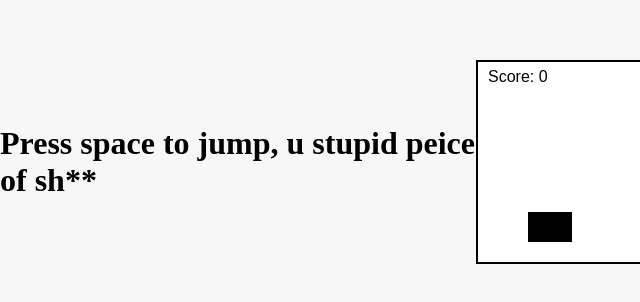
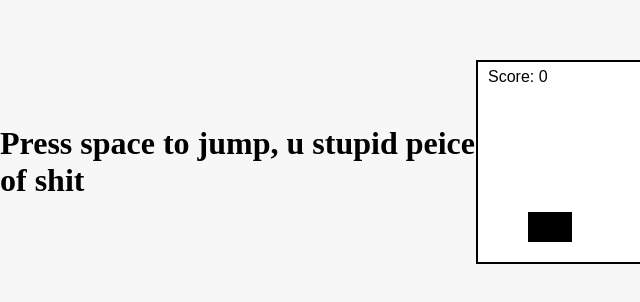
Before and after one commit to TheogCruise/testweb, a plain HTML site: page index.html in a window 1280 px wide. Shown: the part 238-540 px from the top of the page, 0-640 px from the left. Drawn offline with Linux system fonts and the light colour scheme.

Commit message:
Update index.html

```diff
--- a/index.html
+++ b/index.html
@@ -3,7 +3,7 @@
 <head>
 <meta charset="UTF-8">
 <title>Dino Game</title>
-<h1>Press space to jump, u stupid peice of sh**  </h1>
+<h1>Press space to jump, u stupid peice of shit  </h1>
 <style>
   body {
     margin: 0;
```
